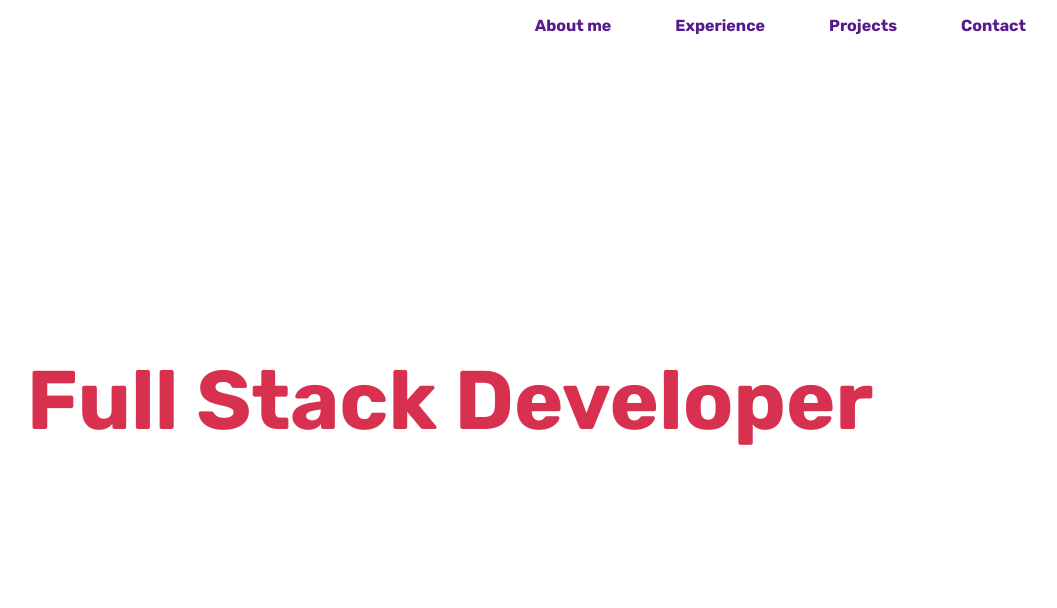
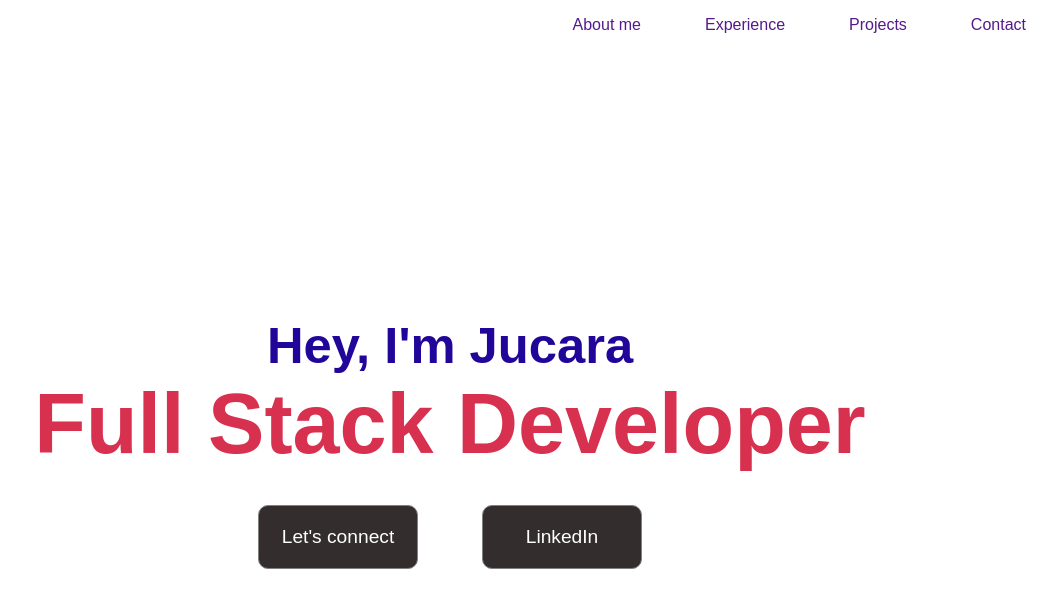
Before and after one commit to jucarata/Portfolio-web, an Astro site: page / in a window 1280 px wide. Shown: the top 608 px of the page, without its empty margins (190-1247 px from the left). Built offline with nearby package versions, Linux system fonts and the light colour scheme; Astro itself is replaced by a stand-in of ours.

Commit message:
enhance: improving hero section

```diff
--- a/src/components/HeroSection.astro
+++ b/src/components/HeroSection.astro
@@ -1,13 +1,17 @@
 ---
-import Navbar from '../components/Navbar.astro'
+import Button from "./Button.astro"
 ---
+
 <div id="hero">
-    <Navbar/>
-    <div id="content">
-        <div>
-            <h1>Full Stack Developer</h1>
-        </div>
+    <div id="about">
+        <h2>Hey, I'm Jucara</h2>
+        <h1>Full Stack Developer</h1>
     </div>
+
+    <span>
+        <Button>Let's connect</Button>
+        <Button>LinkedIn</Button>
+    </span>
 </div>
 
 <style>
@@ -15,27 +19,40 @@ import Navbar from '../components/Navbar.astro'
         background-color: white;
         width: auto;
         height: 100dvh;
+        display: flex;
+        justify-content: center;
+        align-items: center;
+        flex-direction: column;
+        gap: 2rem;
     }
 
-    #content {
-        width: auto;
-        height: 100dvh;
+    #about {
         display: flex;
         align-items: center;
-        justify-content: center;
-        gap: 8rem;
+        flex-direction: column;
+        padding-top: 10rex;
     }
 
-    #desc {
-        max-width: 80dvh;
-        color: #210699;
-        font-size: x-large;
+    span {
+        display: flex;
+        height: 8%;
+        width: 30%;
+        gap: 4rem;
     }
 
     h1{
         color: #D8304F;
         font-size: 10rex;
         margin: 0;
+        font-weight: bold;
+    }
+
+    h2{
+       color: #210699;
+       font-size: 6rex;
+       margin: 0;
+       font-weight: bold;
+       border: 0;
     }
 
 </style>
--- a/src/components/Navbar.astro
+++ b/src/components/Navbar.astro
@@ -34,7 +34,6 @@
     }
 
     a {
-        font-weight: bold;
         text-decoration: none;
     }
 </style>
--- a/src/layouts/Layout.astro
+++ b/src/layouts/Layout.astro
@@ -20,8 +20,6 @@
 		margin: 0;
 		width: 100%;
 		height: 100%;
-		font-family: "Rubik", serif;
-		font-weight: <weight>;
-		font-style: normal;
+		font-family: 'calsans', sans-serif;
 	}
 </style>
--- a/src/pages/index.astro
+++ b/src/pages/index.astro
@@ -2,11 +2,12 @@
 import Layout from '../layouts/Layout.astro';
 import HeroSection from '../components/HeroSection.astro';
 import ExperienceSection from '../components/ExperienceSection.astro';
-
+import Navbar from '../components/Navbar.astro'
 ---
 
 <Layout>
 	<main>
+		<Navbar/>
 		<HeroSection/>
 		<ExperienceSection/>
 		<ExperienceSection/>
```
